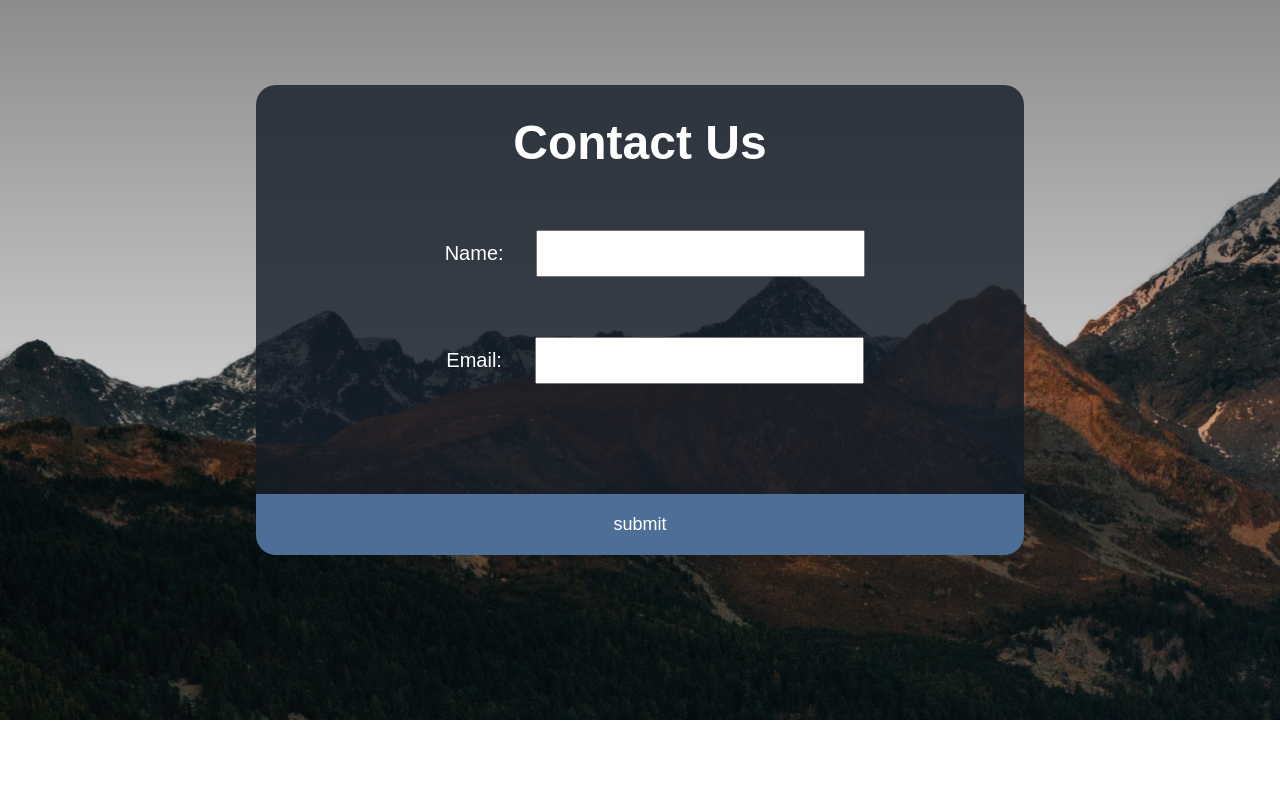
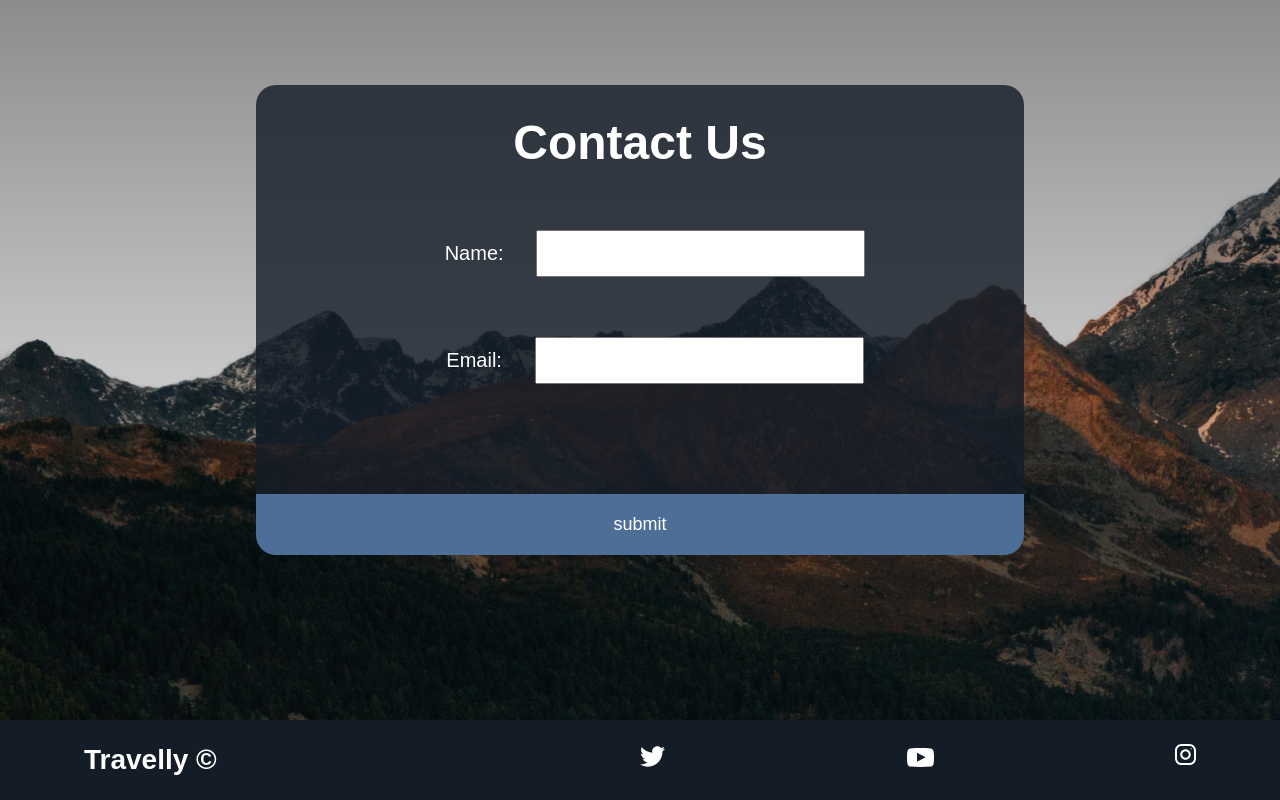
Before and after one commit to TaiwoOluwaseyi/Travelly, a plain HTML site: page index.html in a window 1280 px wide. Shown: the part 2480-3280 px from the top of the page. Before the commit the page ends 3200 px from the top, so only its background shows below. Drawn offline with Linux system fonts and the light colour scheme; a web font is replaced by a local one.

Commit message:
final commit

```diff
--- a/index.html
+++ b/index.html
@@ -95,7 +95,22 @@
         <button type="submit">submit</button>
       </form>
     </div>
-
   </section>
+  <footer>
+    <div class="footer-wrapper">
+      <h5>Travelly &copy;</h5>
+      <ul>
+        <li>
+          <a href="#FFFFF"><img src="./icons/twitter.svg" alt=""></a>
+        </li>
+        <li>
+          <a href="#"><img src="./icons/youtube.svg" alt=""></a>
+        </li>
+        <li>
+          <a href="#"><img src="./icons/instagram.svg" alt=""></a>
+        </li>
+      </ul>
+    </div>
+  </footer>
   </body>
 </html>
--- a/style.css
+++ b/style.css
@@ -228,6 +228,28 @@ nav ul {
        border-bottom-left-radius: 20px;
        border-bottom-right-radius: 20px;
    }
+   footer {
+       color: white;
+       background-color: rgba(19,28,39,1);
+   }
+   .footer-wrapper {
+       display: flex;
+       padding: 2rem;
+       width: 90%;
+       margin: auto;
+       align-items: center;
+       min-height: 10vh;
+       flex-wrap: wrap;
+   }
+   footer h5 {
+       flex: 1 1 40rem;
+   }
+   footer ul {
+       display: flex;
+       list-style: none;
+       flex: 1 1 40rem;
+       justify-content: space-between;
+   }
 
 
 
@@ -264,6 +286,15 @@ nav ul {
     .moving-cloud-2 {
         z-index: -2;
     }
+    .form-wrapper {
+        width: 100%;
+    }
+    footer {
+        text-align: center;
+    }
+    footer h5 {
+        padding-bottom: 3rem;
+    }
 
 
 
```
